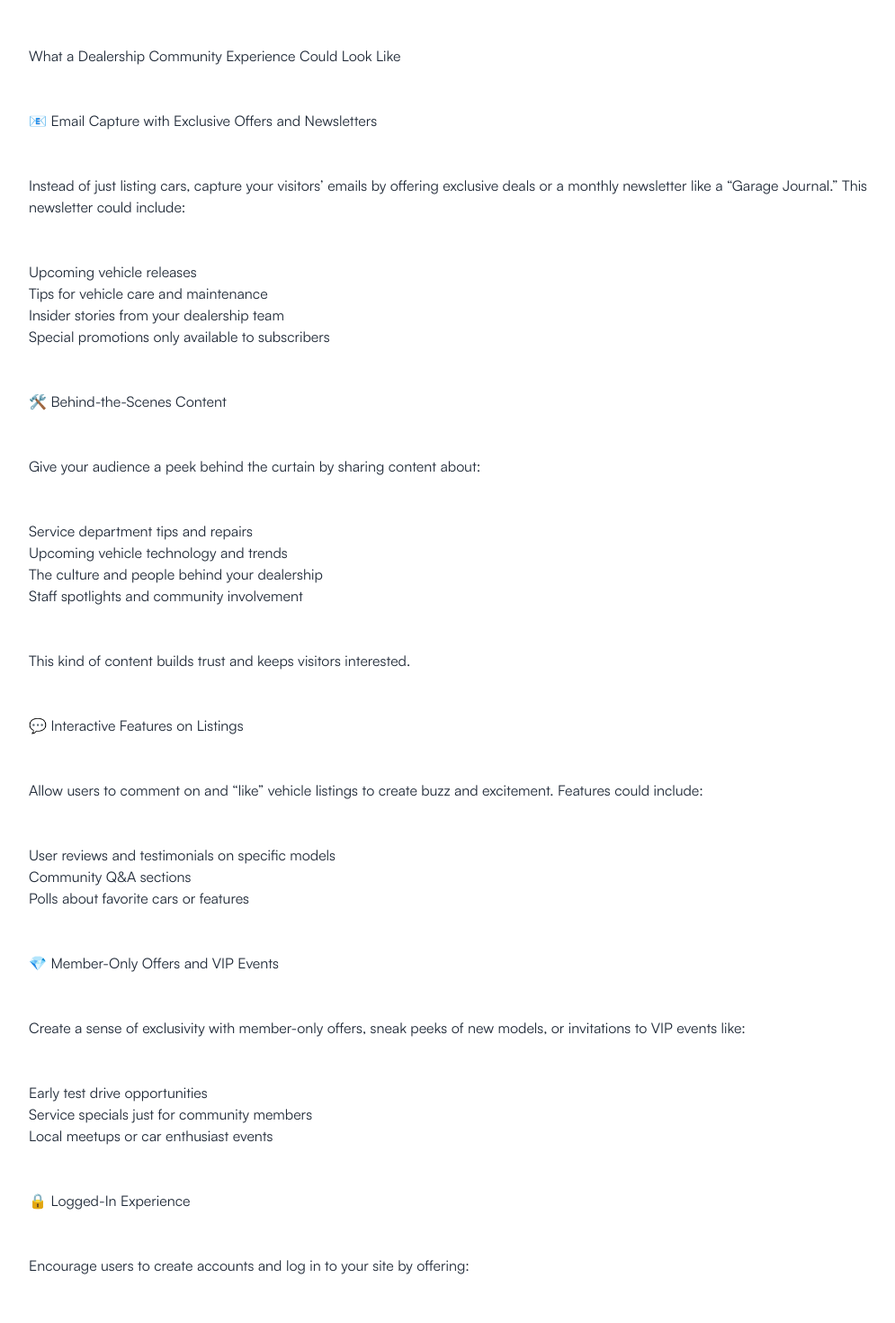
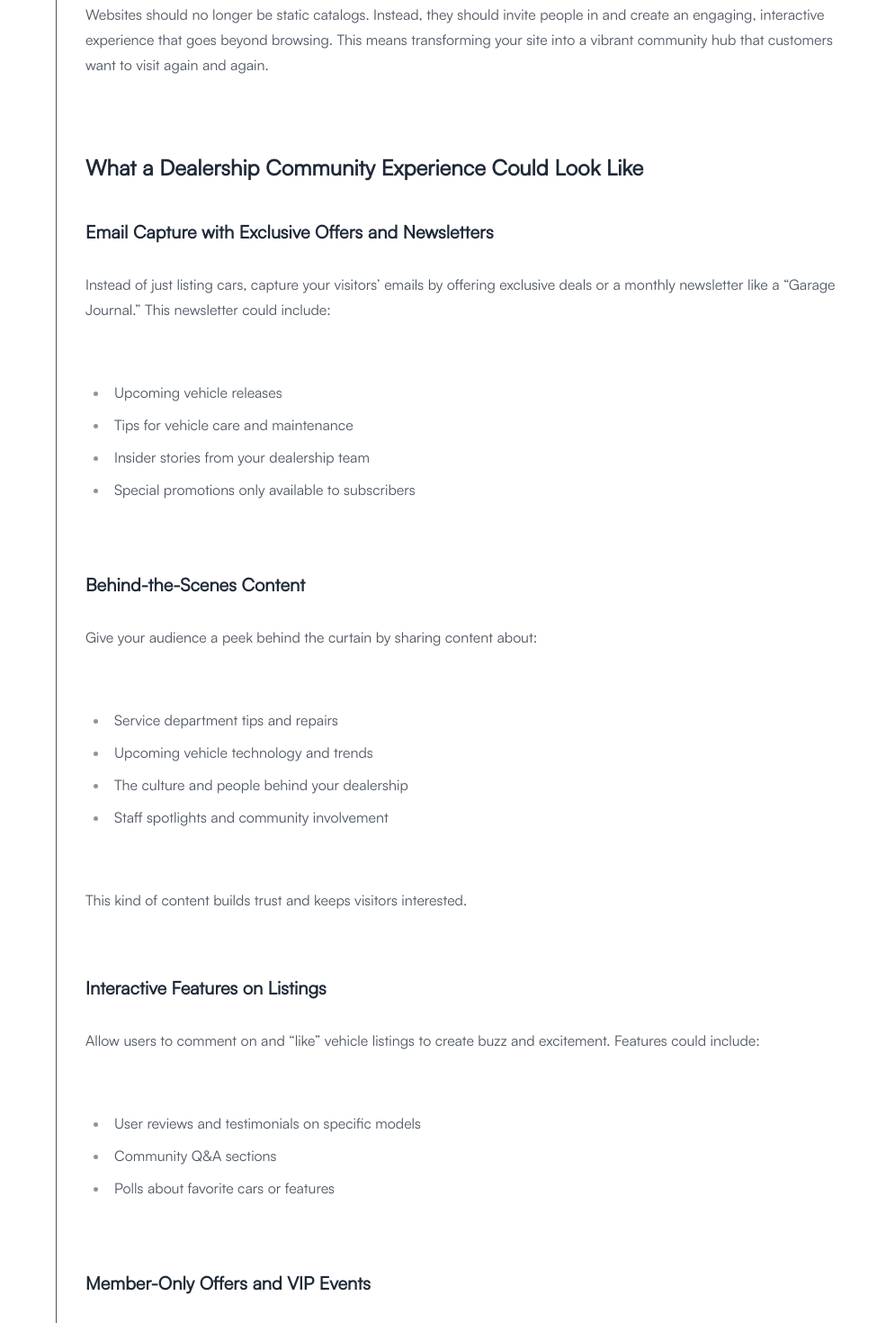
Before and after one commit to Yomi-daniels/Komosu, a Next.js app: page /blog/community-engine in a window 1280 px wide. Shown: the part 1380-2850 px from the top of the page at 90% size, without its empty margins (128-1123 px from the left). Built offline with nearby package versions, Linux system fonts and the light colour scheme.

Commit message:
added blog content ui

```diff
--- a/src/app/blog/BlogClient.jsx
+++ b/src/app/blog/BlogClient.jsx
@@ -79,7 +79,7 @@ export default function BlogClient({ blogs }) {
                 src={featuredPost.image || "/man_meditating.png"}
                 alt={featuredPost.title}
                 fill
-                className="object-cover rounded-lg"
+                className="object-cover rounded-lg "
               />
             </div>
           </div>
--- a/src/app/blog/[slug]/BlogPostClient.jsx
+++ b/src/app/blog/[slug]/BlogPostClient.jsx
@@ -25,7 +25,10 @@ export default function BlogPostClient({ blog }) {
                <Image src={blog.image} alt={blog.title} width={1120}height={500} objectFit="cover" className="mt-[2rem]"/>
        </div>
 
-      <ReactMarkdown >{blog.content}</ReactMarkdown>
+     <div className="border-l relative flex flex-col gap-4 p-8 max-w-[900px] mx-auto prose prose-blue ">
+  <ReactMarkdown>{blog.content}</ReactMarkdown>
+</div>
+
     </div>
   );
 }
--- a/src/app/blog/posts/community-engine.md
+++ b/src/app/blog/posts/community-engine.md
@@ -15,7 +15,7 @@ Websites should no longer be static catalogs. Instead, they should invite people
 
 ## What a Dealership Community Experience Could Look Like
 
-### 📧 Email Capture with Exclusive Offers and Newsletters
+### Email Capture with Exclusive Offers and Newsletters
 
 Instead of just listing cars, capture your visitors’ emails by offering exclusive deals or a monthly newsletter like a “Garage Journal.” This newsletter could include:
 
@@ -24,7 +24,7 @@ Instead of just listing cars, capture your visitors’ emails by offering exclus
 - Insider stories from your dealership team
 - Special promotions only available to subscribers
 
-### 🛠️ Behind-the-Scenes Content
+###  Behind-the-Scenes Content
 
 Give your audience a peek behind the curtain by sharing content about:
 
@@ -35,7 +35,7 @@ Give your audience a peek behind the curtain by sharing content about:
 
 This kind of content builds trust and keeps visitors interested.
 
-### 💬 Interactive Features on Listings
+### Interactive Features on Listings
 
 Allow users to comment on and “like” vehicle listings to create buzz and excitement. Features could include:
 
@@ -43,7 +43,7 @@ Allow users to comment on and “like” vehicle listings to create buzz and exc
 - Community Q&A sections
 - Polls about favorite cars or features
 
-### 💎 Member-Only Offers and VIP Events
+###  Member-Only Offers and VIP Events
 
 Create a sense of exclusivity with member-only offers, sneak peeks of new models, or invitations to VIP events like:
 
@@ -51,7 +51,7 @@ Create a sense of exclusivity with member-only offers, sneak peeks of new models
 - Service specials just for community members
 - Local meetups or car enthusiast events
 
-### 🔒 Logged-In Experience
+###  Logged-In Experience
 
 Encourage users to create accounts and log in to your site by offering:
 
```
Also changed, not shown: src/app/blog/posts/thinklikecreators.md (+2 -2 lines), src/app/blog/posts/turning-visitors-into-members-and-buyers.md (+5 -5 lines), src/app/blog/posts/why-this-strategy-works-the-business-case.md (+6 -6 lines).
